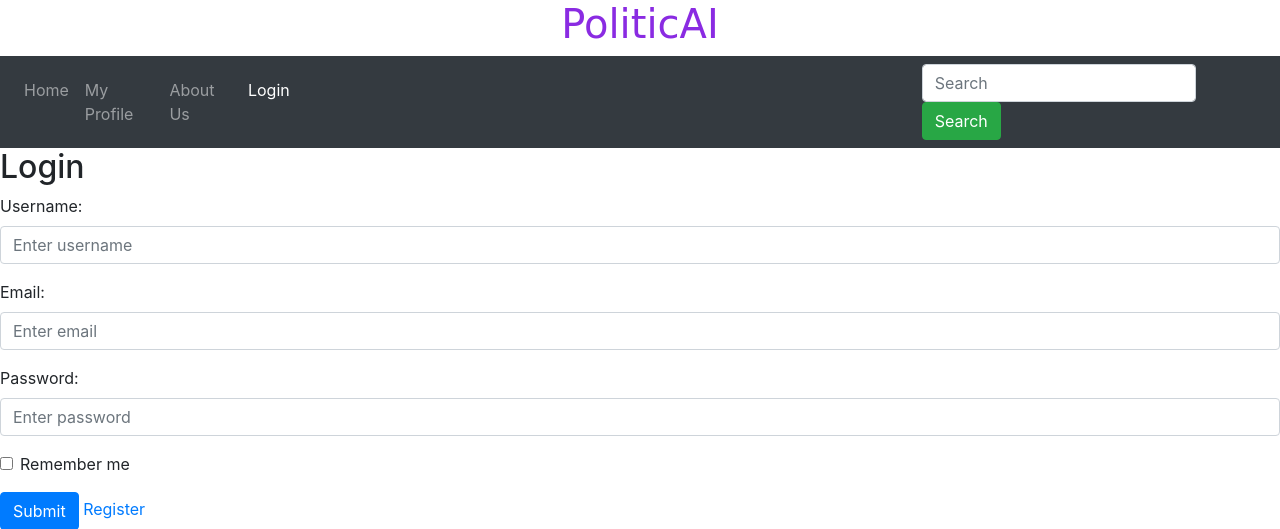
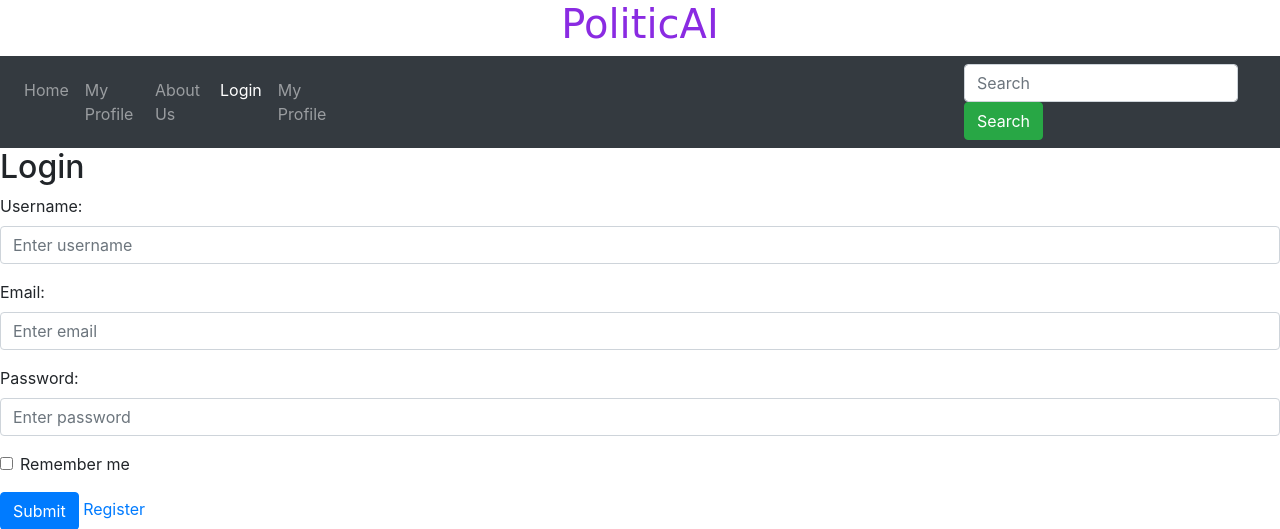
Before and after one commit to AdventurousProgrammer/PoliticAI, a Flask app: page / in a window 1280 px wide. Shown: the top 529 px of the page. Run offline with Flask 2, Linux system fonts and the light colour scheme; some libraries are stand-ins or nearby versions.

Commit message:
Added My Profile hyperlink to login and register

```diff
--- a/templates/login.html
+++ b/templates/login.html
@@ -6,20 +6,22 @@
 <body>
     {% block body %}
         <div class="container"></div>
-
        <nav class="navbar navbar-expand-sm bg-dark navbar-dark">
             <ul class="navbar-nav">
                 <li class="nav-item">
                     <a class="nav-link" href="home.html">Home</a>
                 </li>
                 <li class="nav-item">
-                    <a class="nav-link" href="#">My Profile</a>
+                    <a class="nav-link" href=" {{ url_for('user', username=username) }} ">My Profile</a>
                 </li>
                 <li class="nav-item">
                     <a class="nav-link" href="#">About Us</a>
                 </li>
                 <li class="nav-item active">
                     <a class="nav-link" href="#">Login</a>
+                </li>
+                <li class="nav-item">
+                    <a class="nav-link" href=" {{ url_for('user', username=username) }} ">My Profile</a>
                 </li>
             </ul>
             <div class="form">
--- a/templates/register.html
+++ b/templates/register.html
@@ -31,6 +31,9 @@
                 </li>
                 <li class="nav-item">
                     <a class="nav-link" href="#">Login</a>
+                </li>
+                <li class="nav-item">
+                    <a class="nav-link" href=" {{ url_for('user', username=username) }} ">My Profile</a>
                 </li>
             </ul>
             <div class="form">
```
